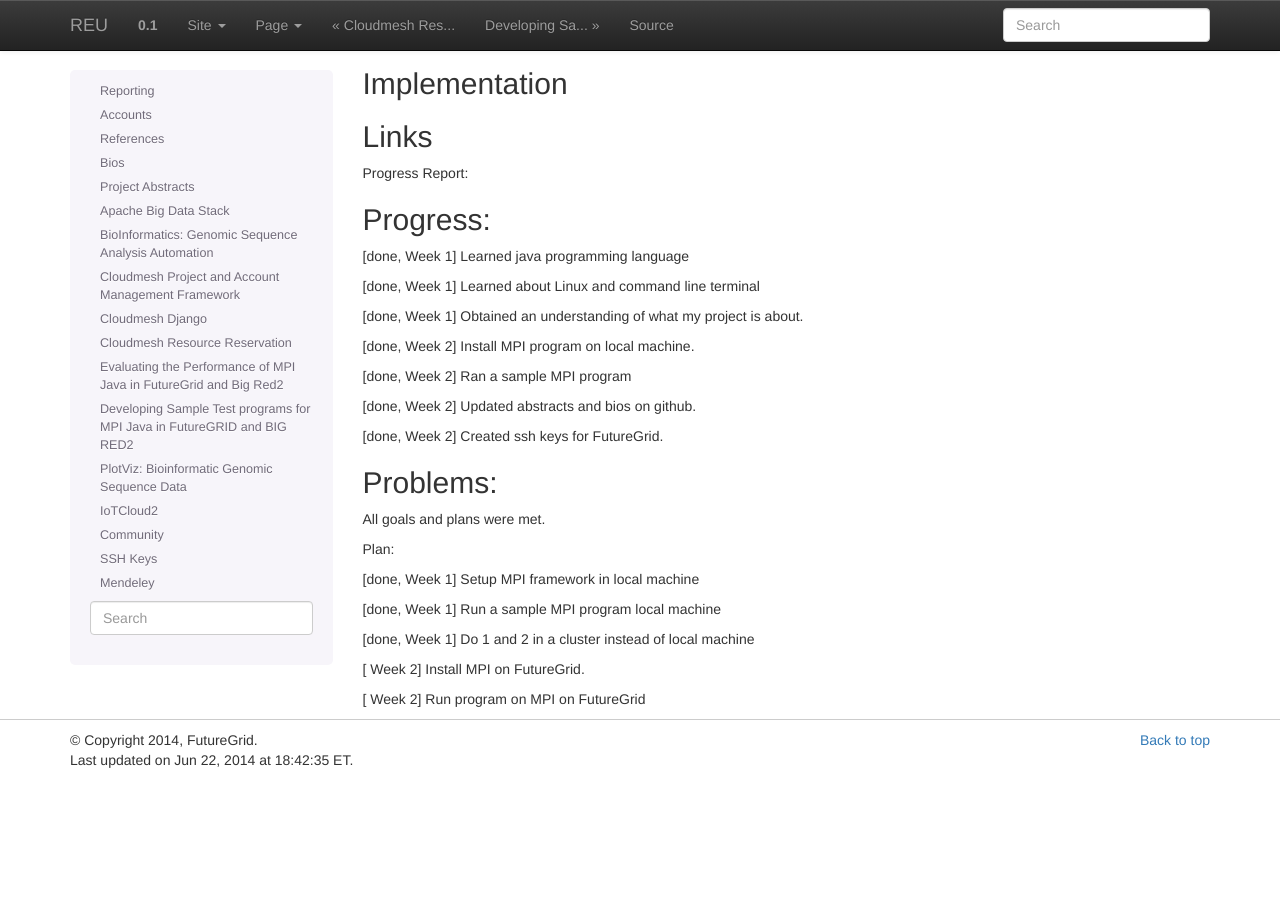
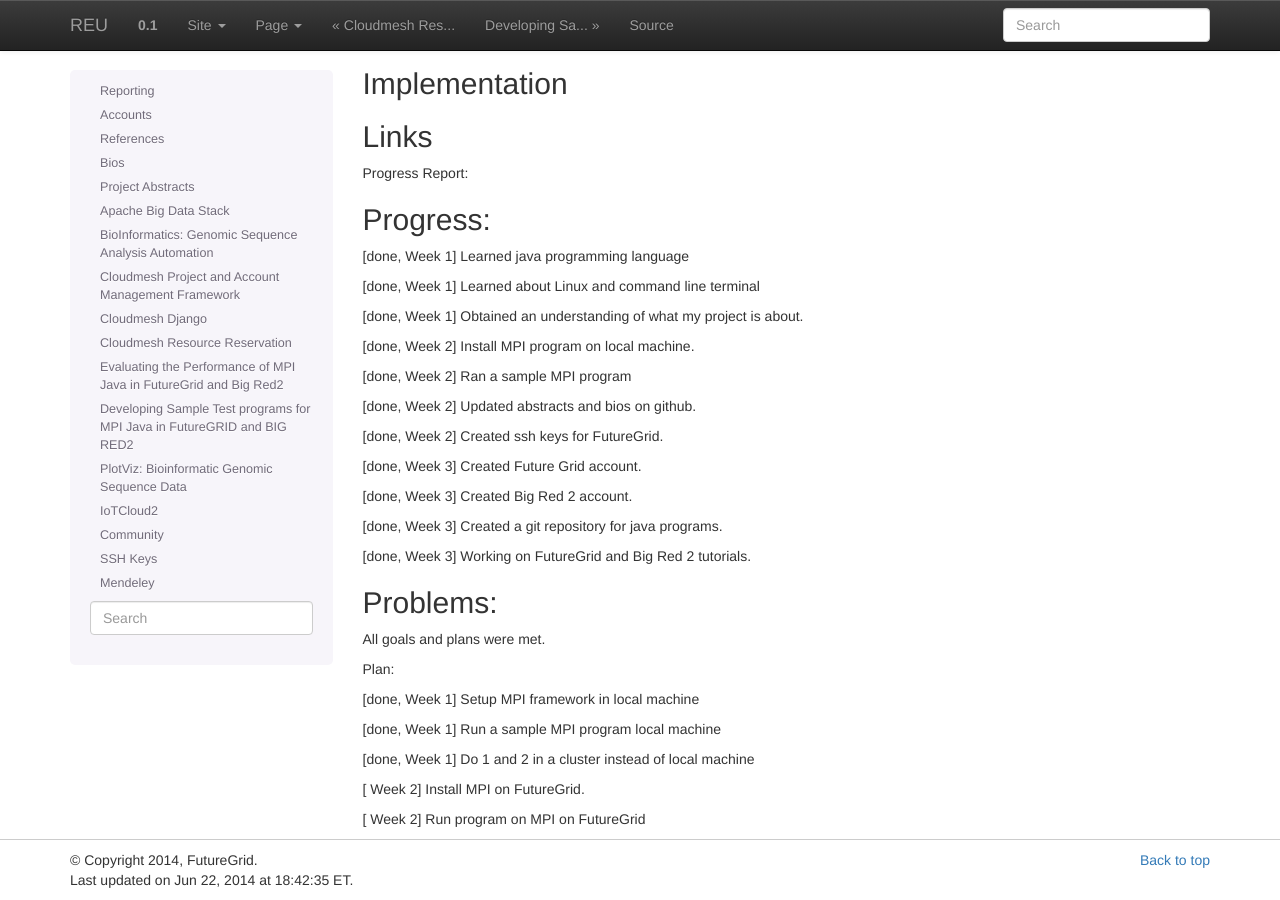
Before and after one commit to cloudmesh-project/reu-2014, a Sphinx documentation site: the page built from doc/source/projects/mpi-java-performance.rst, in a window 1280 px wide and 900 px high, scrolled down 684 px. Built offline with Sphinx 7.4.7, drawn with Linux system fonts in a browser that asks for light colours; before the commit the page ends 1464 px from its top, so only the background shows below that.

Commit message:
Updated the Weekly Progress Report

```diff
--- a/doc/source/projects/mpi-java-performance.rst
+++ b/doc/source/projects/mpi-java-performance.rst
@@ -70,6 +70,14 @@ Progress:
 
 [done, Week 2] Created ssh keys for FutureGrid.
 
+[done, Week 3] Created Future Grid account.
+
+[done, Week 3] Created Big Red 2 account.
+
+[done, Week 3] Created a git repository for java programs.
+
+[done, Week 3] Working on FutureGrid and Big Red 2 tutorials.
+
 Problems:
 ----------------------------------------------------------------------
 All goals and plans were met.
```
